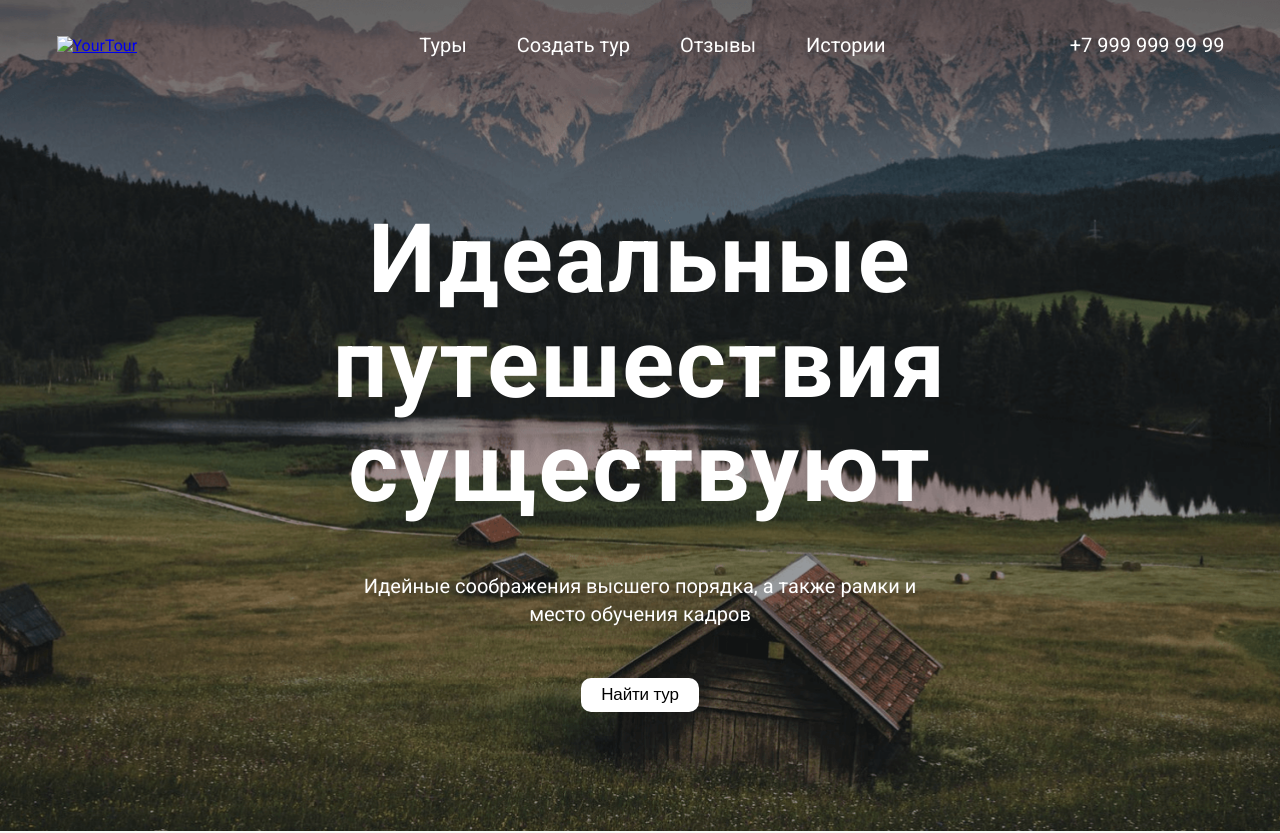
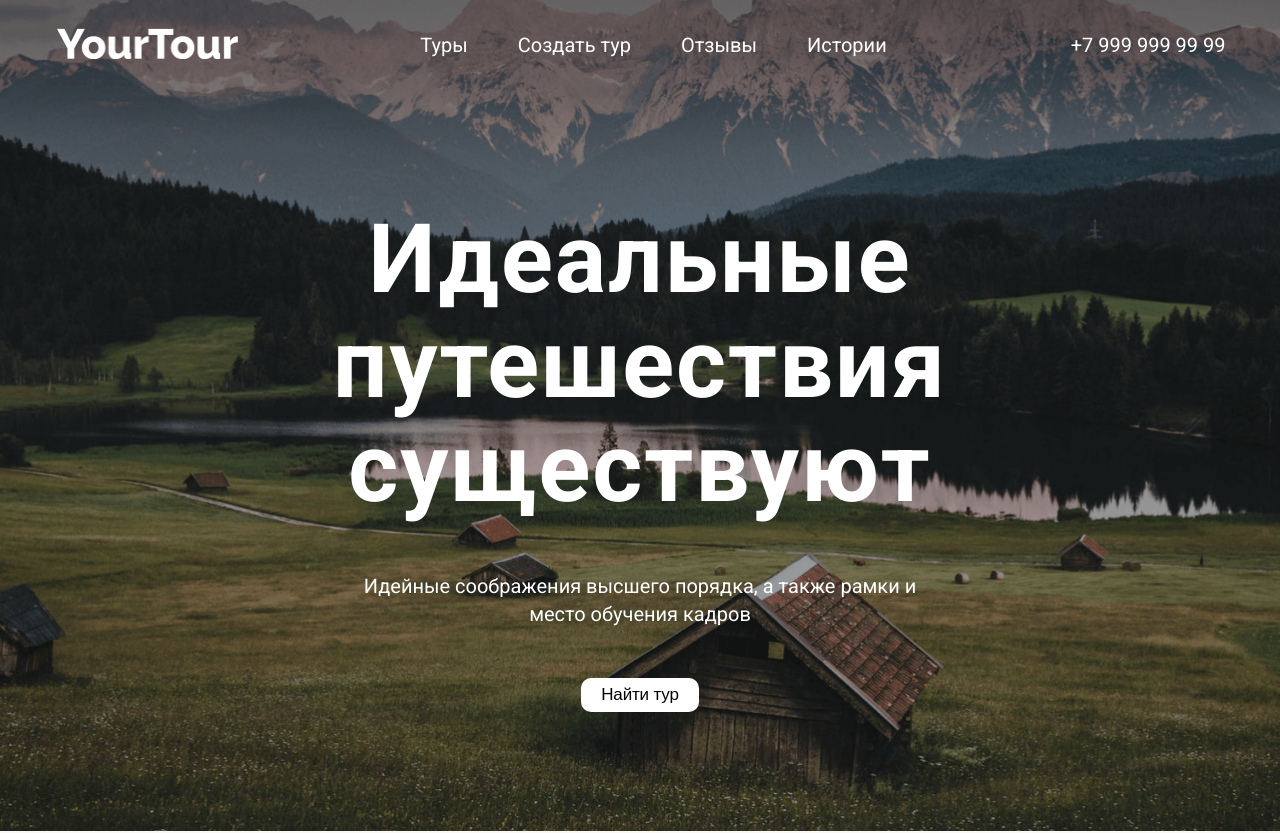
Before and after one commit to NikolayBuch/Test, a plain HTML site: page index.html in a window 1280 px wide. Shown: the top 833 px of the page. Drawn offline with Linux system fonts and the light colour scheme.

Commit message:
bug fix7

```diff
--- a/index.html
+++ b/index.html
@@ -13,7 +13,7 @@
     <header class="background">
         <nav class="navbar">
             <div class="navbar-container">
-                <a href="#"><img src=".//img/logo.png" alt="YourTour"></a>
+                <a href="#"><img src="./img/logo.png" alt="YourTour"></a>
                 <div class="navbar-menu p-normal">
                     <ul class="navbar-menu__container">
                         <li><a href="#tours">Туры</a></li>
```
